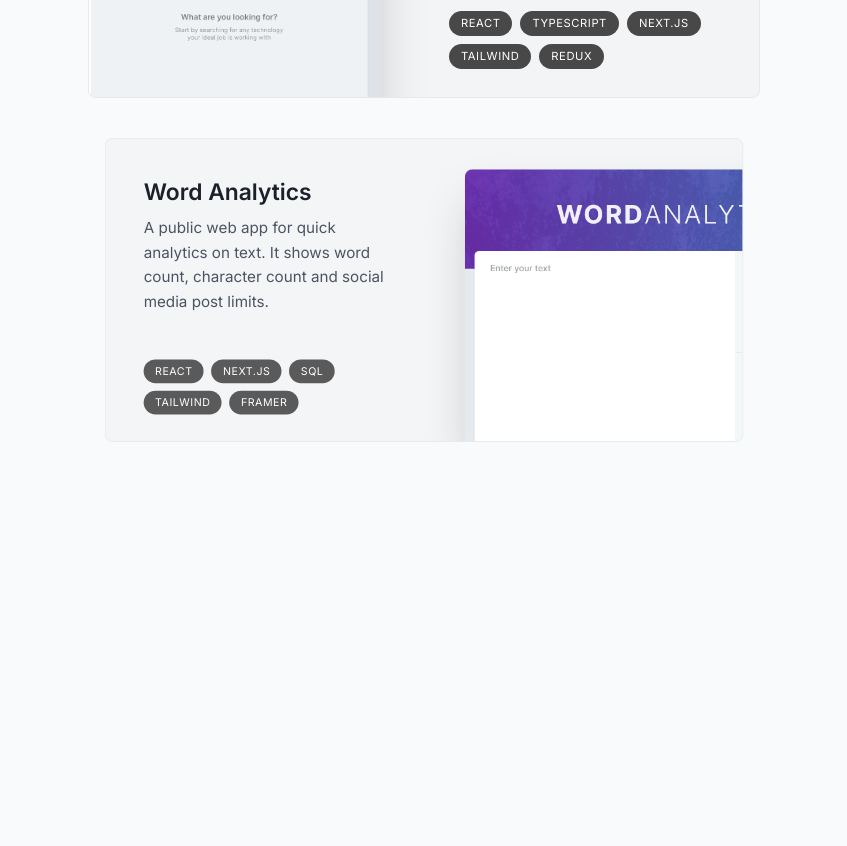
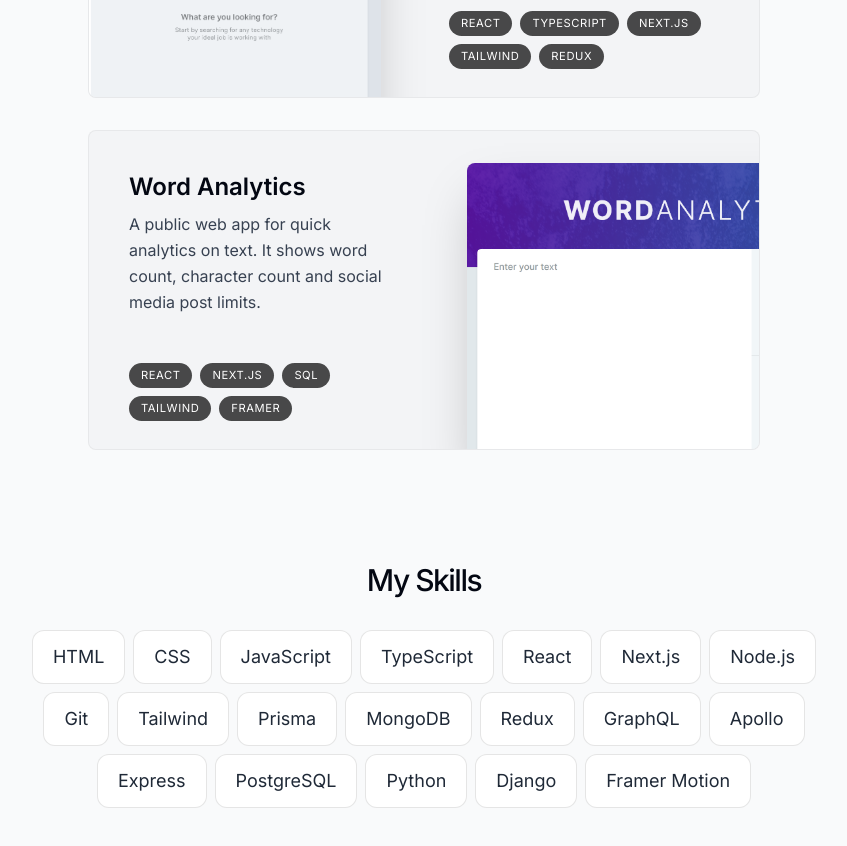
Before and after one commit to nabzster/portfolio-nextjs, a Next.js app: page / in a window 1280 px wide. Shown: the part 1940-2786 px from the top of the page, without its empty margins (216-1063 px from the left). Before the commit the page ends 2390 px from the top, so only its background shows below. Built offline with nearby package versions, Linux system fonts and the light colour scheme.

Commit message:
Finished experiences section. took forever to figure out how to render the timeline.

```diff
--- a/app/globals.css
+++ b/app/globals.css
@@ -1,3 +1,7 @@
 @tailwind base;
 @tailwind components;
 @tailwind utilities;
+
+html {
+    --line-color: #e5e7eb;
+  }
--- a/app/layout.tsx
+++ b/app/layout.tsx
@@ -18,8 +18,7 @@
 }) {
   return (
     <html lang="en" className="!scroll-smooth">
-      <body className={`${inter.className} bg-gray-50 text-gray-950 relative pt-28
-      sm:pt-36`}>
+      <body className={`${inter.className} bg-gray-50 text-gray-950 relative pt-28 sm:pt-36`}>
         <div className="bg-[#fbe2e3] absolute
         top-[-6rem] -z-10 right-[11rem] h-[31.25rem] w-[31.25rem]
         rounded-full blur-[10rem] sm:w-[68.75rem]"></div>
--- a/app/page.tsx
+++ b/app/page.tsx
@@ -1,7 +1,9 @@
 import About from '@/components/About'
+import Experience from '@/components/Experience'
 import Intro from '@/components/Intro'
 import Projects from '@/components/Projects'
 import SectionDivider from '@/components/SectionDivider'
+import Skills from '@/components/Skills'
 
 export default function Home() {
   return (
@@ -10,6 +12,8 @@
       <SectionDivider />
       <About />
       <Projects />
+      <Skills />
+      <Experience />
     </main>
-  )
+  );
 }
--- /dev/null
+++ b/components/Experience.tsx
@@ -0,0 +1,49 @@
+"use client";
+
+import React from "react";
+import SectionHeading from "./SectionHeading";
+import { VerticalTimeline, VerticalTimelineElement } from "react-vertical-timeline-component";
+import "react-vertical-timeline-component/style.min.css";
+import { experiencesData } from "@/lib/data";
+import { useSectionInView } from "@/lib/hooks";
+
+export default function Experience() {
+  const { ref } = useSectionInView("Experience");
+
+  return (
+    <section id="experience" ref={ref} className="scroll-mt-28 mb-28 sm:mb-40">
+      <SectionHeading>My experience</SectionHeading>
+      <VerticalTimeline lineColor="">
+        {experiencesData.map((item, index) => (
+          <React.Fragment key={index}>
+            <VerticalTimelineElement
+              visible={true}
+              contentStyle={{
+                background:"#f3f4f6",
+                boxShadow: "none",
+                border: "1px solid rgba(0, 0, 0, 0.05)",
+                textAlign: "left",
+                padding: "1.3rem 2rem",
+              }}
+              contentArrowStyle={{
+                borderRight: "0.4rem solid #9ca3af"
+              }}
+              date={item.date}
+              icon={item.icon}
+              iconStyle={{
+                background: "white",
+                fontSize: "1.5rem",
+              }}
+            >
+              <h3 className="font-semibold capitalize">{item.title}</h3>
+              <p className="font-normal !mt-0">{item.location}</p>
+              <p className="!mt-1 !font-normal text-gray-700">
+                {item.description}
+              </p>
+            </VerticalTimelineElement>
+          </React.Fragment>
+        ))}
+      </VerticalTimeline>
+    </section>
+  );
+}
--- a/components/Projects.tsx
+++ b/components/Projects.tsx
@@ -11,10 +11,10 @@
 
 
 export default function Projects() {
-    const { ref } = useSectionInView('Projects');
+    const { ref } = useSectionInView('Projects', 0.5);
 
     return (
-        <motion.section id="projects" className="scroll-mt-28" ref={ref}>
+        <section id="projects" className="scroll-mt-28 mb-28" ref={ref}>
             <SectionHeading>
                 Projects
             </SectionHeading>
@@ -28,6 +28,6 @@
                     ))
                 }
             </div>
-        </motion.section>
+        </section>
     )
 }
--- a/components/SectionHeading.tsx
+++ b/components/SectionHeading.tsx
@@ -6,7 +6,7 @@
 
 export default function SectionHeading({ children }: SectionHeadingProps) {
   return (
-    <h2 className="text-3xl text-center font-medium uppercase tracking-tighter mb-8">
+    <h2 className="text-3xl text-center font-medium capitalize tracking-tighter mb-8">
         {children}
     </h2>
   )
--- /dev/null
+++ b/components/Skills.tsx
@@ -0,0 +1,46 @@
+"use client"
+
+import React from 'react'
+import SectionHeading from './SectionHeading'
+import { skillsData } from '@/lib/data'
+import { useSectionInView } from '@/lib/hooks'
+import { motion } from 'framer-motion'
+
+const fadeInAnimationVariants = {
+    initial: {
+        opacity: 0,
+        y: 100
+    },
+    animate: (index: number) => ({
+        opacity: 1,
+        y: 0,
+        transition: {
+            delay: 0.05 * index,
+        },
+    }),
+};
+
+export default function Skills() {
+    const { ref } = useSectionInView('Skills');
+
+    return (
+        <section id="skills" ref={ref} className="mb-28 max-w-[53rem] scroll-mt-28 text-center sm:mb-40">
+            <SectionHeading>My Skills</SectionHeading>
+            <ul className="flex flex-wrap justify-center gap-2 text-lg text-gray-800">
+                {
+                    skillsData.map((skill, index) => (
+                        <motion.li className="bg-white border border-black/[0.1] rounded-xl px-5 py-3"
+                            key={index}
+                            variants={fadeInAnimationVariants}
+                            initial="initial"
+                            whileInView="animate"
+                            viewport={{
+                                once: true
+                            }}
+                            custom={index}>{skill}</motion.li>
+                    ))
+                }
+            </ul>
+        </section>
+    )
+}
--- a/next.config.js
+++ b/next.config.js
@@ -8,6 +8,9 @@
       },
     ],
   },
-}
+  experimental: {
+    serverActions: true,
+  },
+};
 
-module.exports = nextConfig
+module.exports = nextConfig;
--- a/package.json
+++ b/package.json
@@ -15,12 +15,14 @@
     "react": "^18",
     "react-dom": "^18",
     "react-icons": "^4.11.0",
-    "react-intersection-observer": "^9.5.2"
+    "react-intersection-observer": "^9.5.2",
+    "react-vertical-timeline-component": "^3.6.0"
   },
   "devDependencies": {
     "@types/node": "^20",
     "@types/react": "^18",
     "@types/react-dom": "^18",
+    "@types/react-vertical-timeline-component": "^3.3.4",
     "autoprefixer": "^10",
     "eslint": "^8",
     "eslint-config-next": "13.5.4",
```
Also changed, not shown: .eslintrc.json, 1 other file (tests, documents, lock files or other folders). Lines whose indentation alone changed are shown as unchanged.
